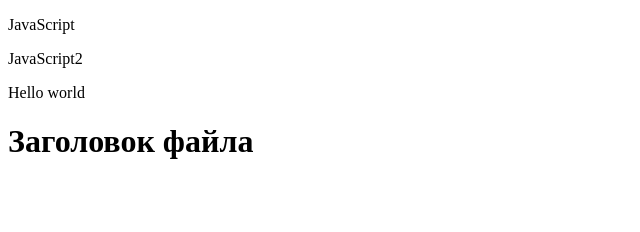
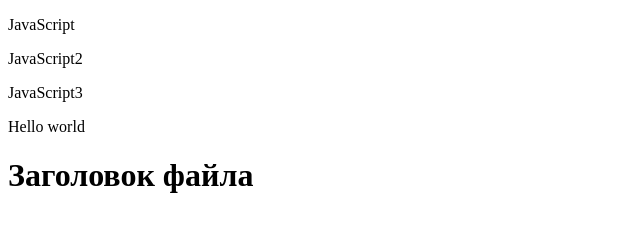
Before and after one commit to NadyaHuryan/PractiseLab, a plain HTML site: page index.html in a window 1280 px wide. Shown: the whole page, without its empty margins (0-640 px from the left). Drawn offline with Linux system fonts and the light colour scheme.

Commit message:
add line

```diff
--- a/index.html
+++ b/index.html
@@ -8,6 +8,7 @@
 <body>
     <p>JavaScript</p>
     <p>JavaScript2</p>
+    <p>JavaScript3</p>
 
     <p>Hello world</p>
     <h1>Заголовок файла</h1>
```
